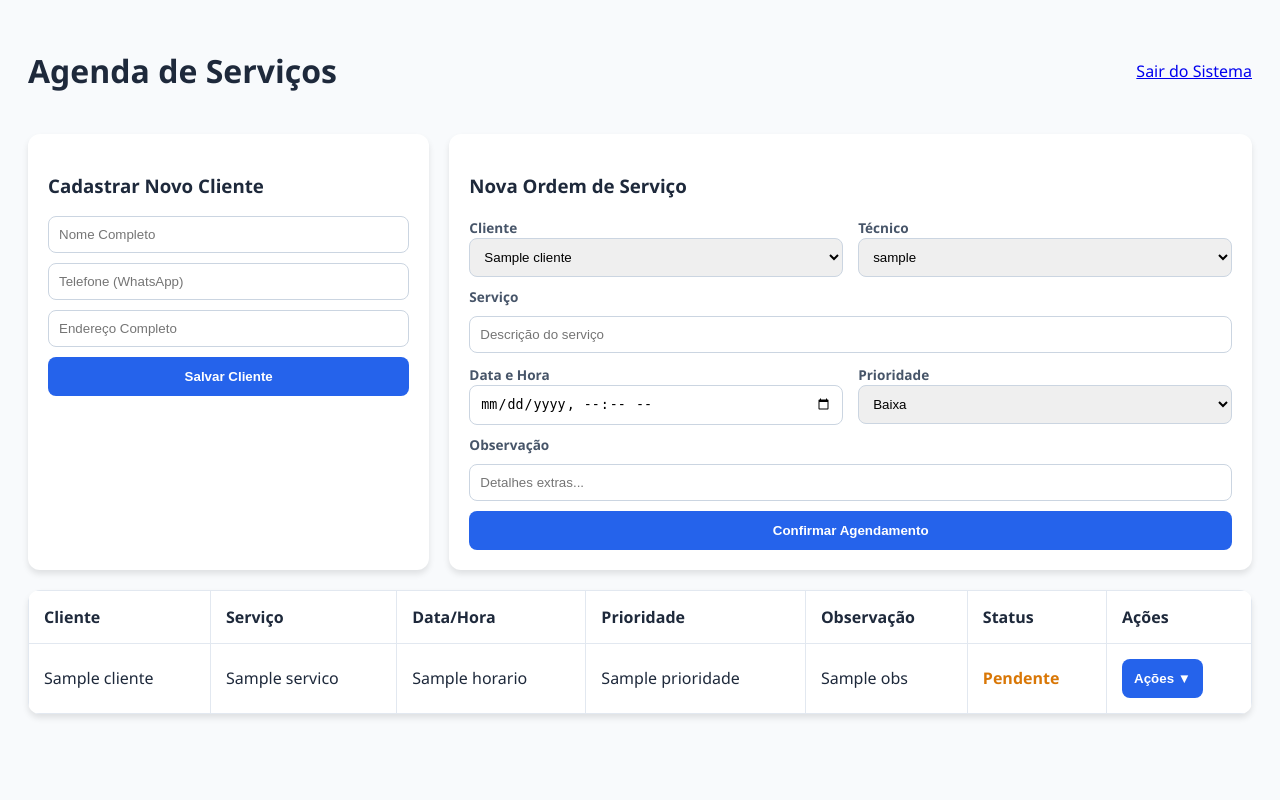
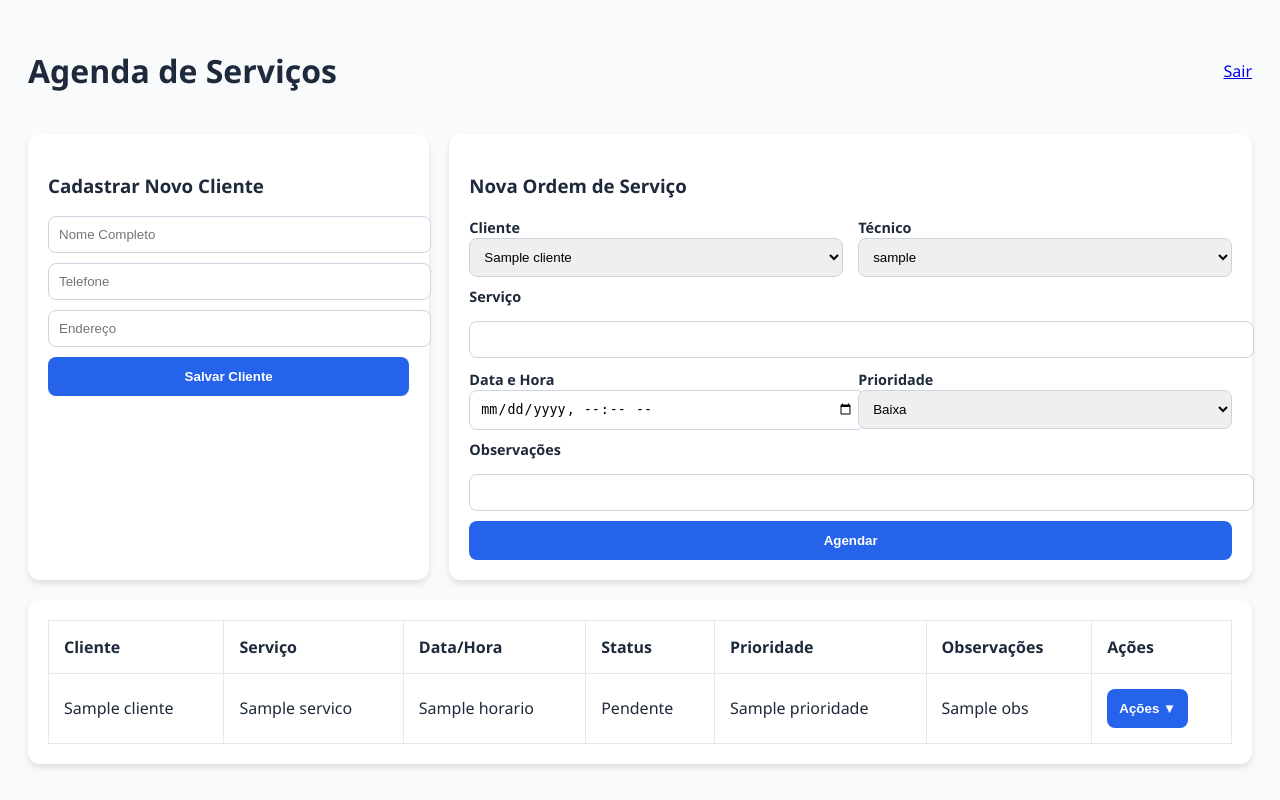
Before and after one commit to davidsonsuportelj-sys/agenda, a Flask app: template templates/index.html in a window 1280 px wide. Run offline with Flask 3, Linux system fonts and the light colour scheme; the template is opened without the code that fills it: most values are stand-ins (such as "Sample title", 1, 10 or a date in 2020).

Commit message:
Atualização de Site

```diff
--- a/templates/index.html
+++ b/templates/index.html
@@ -6,20 +6,18 @@
     <title>Agenda de Serviços</title>
     <style>
         :root { --primary: #2563eb; --bg: #f8fafc; --text: #1e293b; --white: #ffffff; }
-        body { font-family: 'Segoe UI', Tahoma, sans-serif; background: var(--bg); color: var(--text); padding: 20px; }
+        body { font-family: 'Segoe UI', sans-serif; background: var(--bg); color: var(--text); padding: 20px; }
         .header { display: flex; justify-content: space-between; align-items: center; margin-bottom: 20px; }
         .card { background: var(--white); padding: 20px; border-radius: 12px; box-shadow: 0 4px 6px rgba(0,0,0,0.1); margin-bottom: 20px; }
         .grid { display: grid; grid-template-columns: 1fr 2fr; gap: 20px; }
         form { display: flex; flex-direction: column; gap: 10px; }
         .form-row { display: grid; grid-template-columns: 1fr 1fr; gap: 15px; }
-        label { font-size: 0.85rem; font-weight: bold; color: #475569; }
-        input, select { padding: 10px; border: 1px solid #cbd5e1; border-radius: 8px; width: 100%; box-sizing: border-box; }
+        label { font-weight: bold; font-size: 0.9rem; margin-bottom: 5px; }
+        input, select { padding: 10px; border: 1px solid #cbd5e1; border-radius: 8px; width: 100%; }
         button { background: var(--primary); color: white; border: none; padding: 12px; border-radius: 8px; cursor: pointer; font-weight: bold; }
-        .table-responsive { overflow-x: auto; background: var(--white); border-radius: 12px; box-shadow: 0 4px 6px rgba(0,0,0,0.1); }
-        table { width: 100%; border-collapse: collapse; min-width: 900px; }
+        .table-container { background: var(--white); border-radius: 12px; padding: 20px; box-shadow: 0 4px 6px rgba(0,0,0,0.1); }
+        table { width: 100%; border-collapse: collapse; }
         th, td { padding: 15px; border: 1px solid #e2e8f0; text-align: left; }
-        .status-pendente { color: #d97706; font-weight: bold; }
-        .status-reagendado { color: #2563eb; font-weight: bold; }
         .dropup { position: relative; display: inline-block; }
         .dropup-content { display: none; position: absolute; bottom: 100%; right: 0; background: white; border: 1px solid #cbd5e1; padding: 15px; z-index: 999; min-width: 220px; box-shadow: 0 10px 15px rgba(0,0,0,0.1); border-radius: 8px; }
         .dropup:hover .dropup-content { display: block; }
@@ -28,7 +26,7 @@
 <body>
     <div class="header">
         <h1>Agenda de Serviços</h1>
-        <a href="{{ url_for('logout') }}">Sair do Sistema</a>
+        <a href="{{ url_for('logout') }}">Sair</a>
     </div>
 
     <div class="grid">
@@ -36,8 +34,8 @@
             <h3>Cadastrar Novo Cliente</h3>
             <form action="{{ url_for('cadastrar_cliente') }}" method="POST">
                 <input type="text" name="nome" placeholder="Nome Completo" required>
-                <input type="tel" name="telefone" placeholder="Telefone (WhatsApp)">
-                <input type="text" name="endereco" placeholder="Endereço Completo">
+                <input type="tel" name="telefone" placeholder="Telefone">
+                <input type="text" name="endereco" placeholder="Endereço">
                 <button type="submit">Salvar Cliente</button>
             </form>
         </div>
@@ -60,8 +58,7 @@
                     </div>
                 </div>
                 <label>Serviço</label>
-                <input type="text" name="servico" placeholder="Descrição do serviço" required>
-
+                <input type="text" name="servico" required>
                 <div class="form-row">
                     <div>
                         <label>Data e Hora</label>
@@ -69,39 +66,37 @@
                     </div>
                     <div>
                         <label>Prioridade</label>
-                        <select name="prioridade">
-                            <option>Baixa</option><option>Média</option><option>Alta</option>
-                        </select>
+                        <select name="prioridade"><option>Baixa</option><option>Média</option><option>Alta</option></select>
                     </div>
                 </div>
-                <label>Observação</label>
-                <input type="text" name="obs" placeholder="Detalhes extras...">
-                <button type="submit">Confirmar Agendamento</button>
+                <label>Observações</label>
+                <input type="text" name="obs">
+                <button type="submit">Agendar</button>
             </form>
         </div>
     </div>
 
-    <div class="table-responsive">
+    <div class="table-container">
         <table>
-            <tr><th>Cliente</th><th>Serviço</th><th>Data/Hora</th><th>Prioridade</th><th>Observação</th><th>Status</th><th>Ações</th></tr>
+            <tr><th>Cliente</th><th>Serviço</th><th>Data/Hora</th><th>Status</th><th>Prioridade</th><th>Observações</th><th>Ações</th></tr>
             {% for item in agenda %}
             <tr>
                 <td>{{ item.clientes.nome if item.clientes else 'N/A' }}</td>
                 <td>{{ item.servico }}</td>
                 <td>{{ item.horario }}</td>
+                <td>{{ item.status }}</td>
                 <td>{{ item.prioridade }}</td>
                 <td>{{ item.obs }}</td>
-                <td class="{% if item.status == 'Pendente' %}status-pendente{% elif item.status == 'Reagendado' %}status-reagendado{% endif %}">{{ item.status }}</td>
                 <td>
                     {% if item.status not in ['Concluído', 'Cancelado'] %}
                     <div class="dropup">
                         <button>Ações ▼</button>
                         <div class="dropup-content">
-                            <a href="{{ url_for('mudar_status', id=item.id, novo_status='Concluído') }}" style="display:block; padding:5px 0;">Finalizar Serviço</a>
-                            <a href="{{ url_for('cancelar', id=item.id) }}" style="display:block; padding:5px 0;">Cancelar</a>
+                            <a href="{{ url_for('mudar_status', id=item.id, novo_status='Concluído') }}">Finalizar</a>
+                            <a href="{{ url_for('cancelar', id=item.id) }}">Cancelar</a>
                             <form action="{{ url_for('reagendar', id=item.id) }}" method="POST" style="margin-top:10px;">
                                 <input type="datetime-local" name="nova_data" required style="width:100%; margin-bottom:5px;">
-                                <button type="submit" style="width:100%;">Reagendar</button>
+                                <button type="submit">Reagendar</button>
                             </form>
                         </div>
                     </div>
```
Also changed, not shown: app.py (+16 -4 lines).
